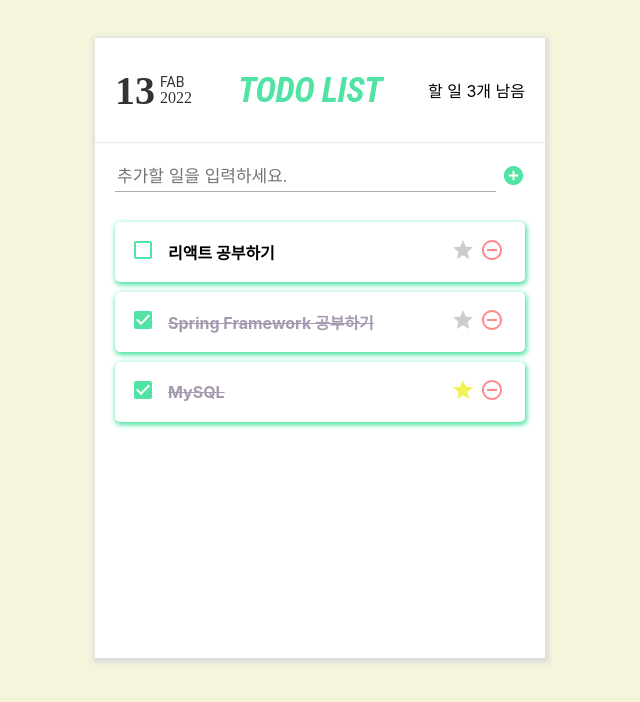
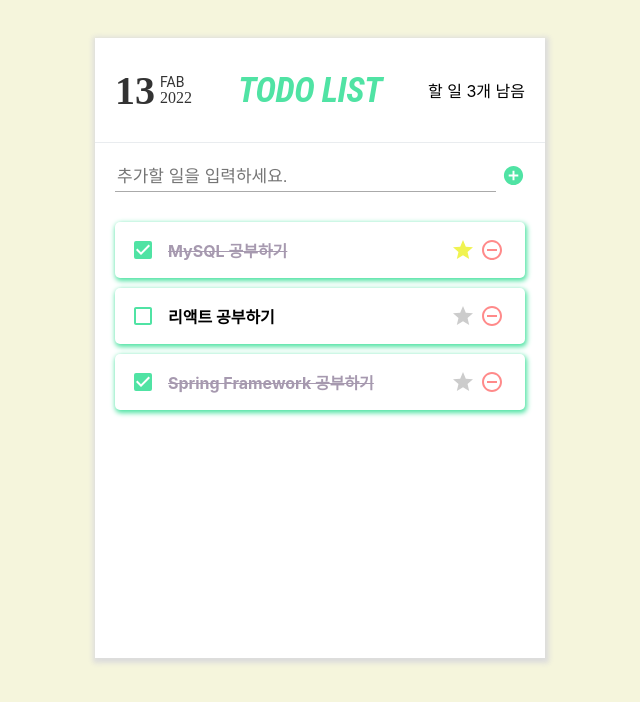
Before and after one commit to sanghyeon2420/todo_list, a React (Create React App) app: page / in a window 1280 px wide. Shown: the top 702 px of the page, without its empty margins (320-960 px from the left). Built offline with nearby package versions, Linux system fonts and the light colour scheme.

Commit message:
중요도 표시된 게시물 상단으로 이동

```diff
--- a/src/App.js
+++ b/src/App.js
@@ -28,7 +28,7 @@ const App = () => {
     },
     {
       id: 3,
-      text: "MySQL",
+      text: "MySQL 공부하기",
       checked: true,
       important: true
     }
--- a/src/components/TodoItem.css
+++ b/src/components/TodoItem.css
@@ -1,24 +1,24 @@
 .TodoItem {
-
+    display: flex;
     border-radius: 5px;
     box-shadow: 1px 2px 5px 1px #50e3a4;
     padding: 1rem;
     display: flex;
     align-items: center;
+    margin-bottom: 10px;
 }
 
-.TodoItem + .TodoItem {
-    margin-top: 10px;
-}
+
 
 .content {
-
+    display: flex;
     align-items: center;
     flex: 1;
     display: flex;
 }
 
 .content>.checkBtn svg {
+    display: flex;
     cursor: pointer;
     margin-right: 5px;
     font-size: 1.5rem;
@@ -26,12 +26,13 @@
 }
 
 .content .text {
-
+    display: flex;
     margin-left: 0.5rem;
     flex: 1;
 }
 
 .content.checked .text {
+    display: flex;
     color: #6c567b;
     text-decoration: line-through;
     cursor: pointer;
@@ -39,6 +40,7 @@
 }
 
 .content>.isLike svg {
+    display: flex;
     cursor: pointer;
     margin-right: 5px;
     font-size: 1.5rem;
@@ -52,6 +54,7 @@
 }
 
 .content>.isLike.important svg {
+    display: flex;
     cursor: pointer;
     margin-right: 5px;
     font-size: 1.5rem;
@@ -59,8 +62,14 @@
 }
 
 .content>.removeBtn svg {
+    display: flex;
     cursor: pointer;
     margin-right: 5px;
     font-size: 1.5rem;
     color: hsla(0,100%,71%,.79);
 }
+
+
+.TodoItem.important {
+  order: -1;
+}
--- a/src/components/TodoItem.js
+++ b/src/components/TodoItem.js
@@ -5,8 +5,8 @@ import './TodoItem.css';
 const TodoItem = ({ todo, onCheck, onRemove, onImportant }) => {
     const { id, text, checked, important } = todo;
     return (
-        <div className='TodoItem'>
-            <div className={`content ${checked ? 'checked' : ''}`}>
+        <div className={`TodoItem ${important ? 'important' : ''}`}>
+            <div className={`content ${checked ? 'checked' : ''} `}>
                 <div className='checkBtn'>
                     {checked ? <MdCheckBox onClick={() => {
                         onCheck(id);
--- a/src/components/Todolist.css
+++ b/src/components/Todolist.css
@@ -1,4 +1,5 @@
 .Todolist {
+    display: flex;
     height: 416px;
     padding: 20px 20px 20px 20px;
     overflow-y: auto;
```
